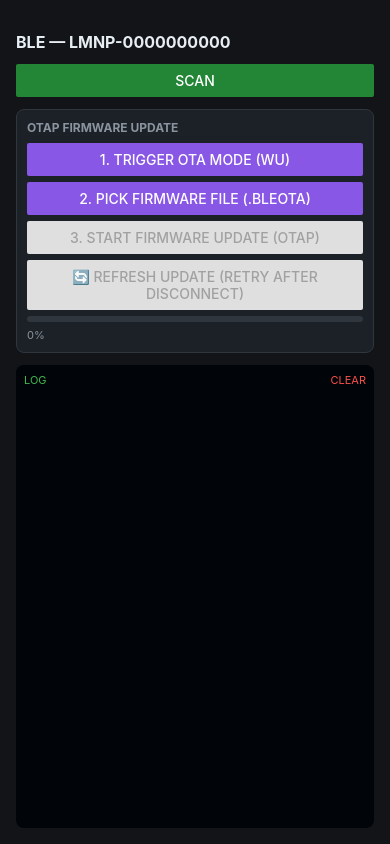
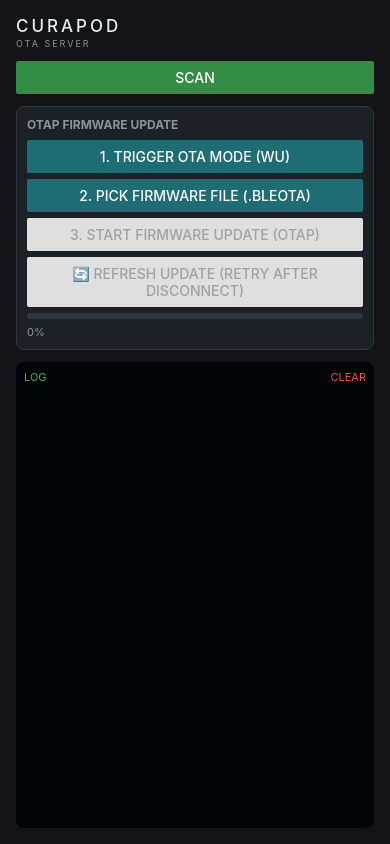
Before and after one commit to LITEMEDAPP/Internal-Tools, a React Native app: screen / in a window 390 px wide. Built offline with nearby package versions, Linux system fonts and the light colour scheme; what react-native-ble-plx would draw is missing.

Commit message:
built: ui change

```diff
--- a/App.tsx
+++ b/App.tsx
@@ -322,12 +322,17 @@
 
   return (
     <SafeAreaView style={{flex: 1, backgroundColor: '#121417'}}>
-      <View style={{flex: 1, paddingHorizontal: 16, paddingTop: 32, paddingBottom: 16}}>
+      <View style={{flex: 1, padding: 16}}>
 
         {/* Header */}
-        <Text style={{fontSize: 16, fontWeight: 'bold', marginBottom: 12, color: '#e6edf3'}}>
-          BLE — {TARGET_NAME}
-        </Text>
+        <View style={{marginBottom: 12}}>
+          <Text style={{fontSize: 17, fontWeight: '500', letterSpacing: 3, color: '#e6edf3', textTransform: 'uppercase'}}>
+            Curapod
+          </Text>
+          <Text style={{fontSize: 9, letterSpacing: 2, color: '#8b949e', textTransform: 'uppercase', marginTop: 2}}>
+            OTA Server
+          </Text>
+        </View>
 
         {/* Controls */}
         <View style={{flexDirection: 'row', gap: 8, marginBottom: 12}}>
@@ -336,7 +341,7 @@
               title={scanning ? 'Scanning...' : 'Scan'}
               onPress={scanDevices}
               disabled={scanning || isConnected}
-              color="#238636"
+              color="#338e45"
             />
           </View>
 
@@ -402,14 +407,14 @@
             title="1. Trigger OTA Mode (WU)"
             onPress={runOtapTrigger}
             disabled={otapRunning}
-            color="#8957e5"
+            color="#1f6d74"
           />
 
           <Button
             title="2. Pick Firmware File (.bleota)"
             onPress={pickOtapFile}
             disabled={otapRunning}
-            color="#8957e5"
+            color="#1f6d74"
           />
           {otapFileInfo && (
             <Text style={{fontSize: 11, color: '#8b949e'}}>
```
Also changed, not shown: requriment.txt (added).
